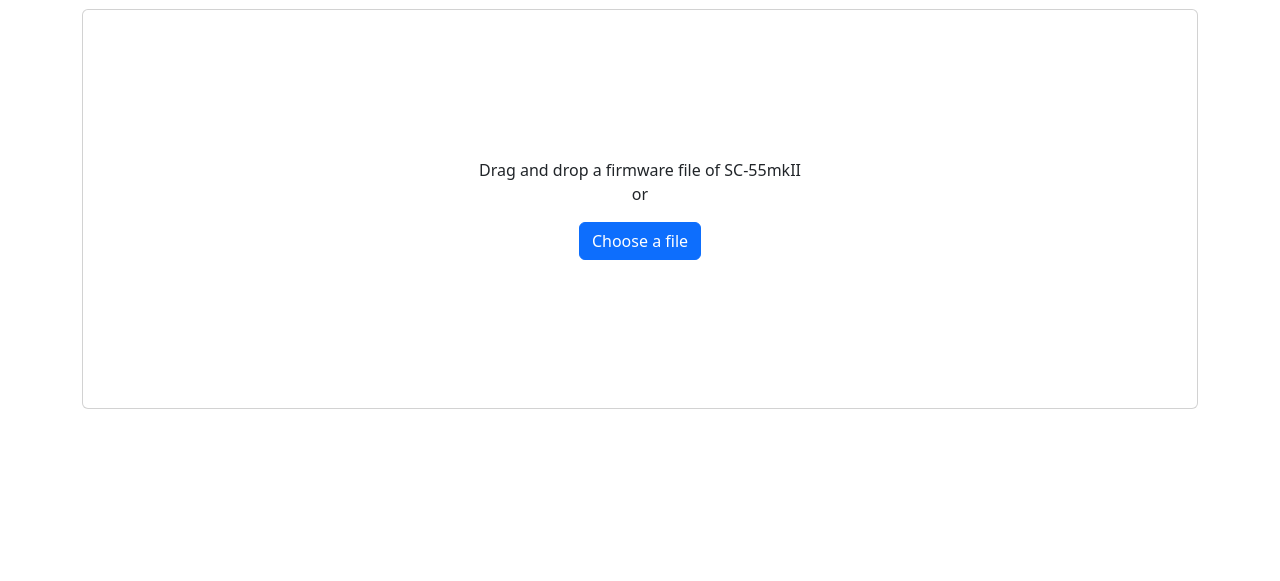
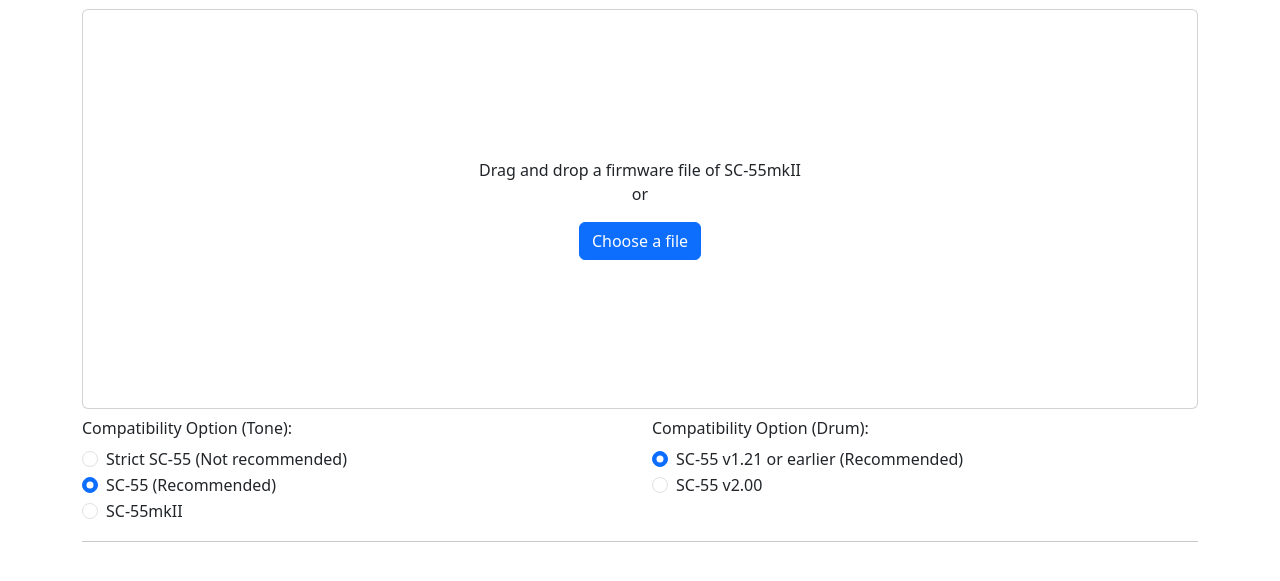
Before and after one commit to shingo45endo/sc55mk2-ctf-patcher, a website: page index.html in a window 1280 px wide. Shown: the part 55-636 px from the top of the page. Drawn offline with nearby package versions, Linux system fonts and the light colour scheme.

Commit message:
Support compatibility options for web UI

```diff
--- a/index.html
+++ b/index.html
@@ -81,8 +81,8 @@
 
 		// Modifies the firmware ROM.
 		try {
-			modifyToneTable(bytes);
-			modifyDrumTable(bytes);
+			modifyToneTable(bytes, document.querySelector('input[name="compat-tone"]:checked').value);
+			modifyDrumTable(bytes, document.querySelector('input[name="compat-drum"]:checked').value);
 
 		} catch (e) {
 			window.alert(e);
@@ -137,6 +137,58 @@
 				</form>
 			</div>
 		</div>
+		<div class="row">
+			<div class="col-md-6">
+				<form>
+					<fieldset class="row">
+						<legend class="col-form-label">Compatibility Option (Tone):</legend>
+						<div class="col-12">
+							<div class="form-check">
+								<label class="form-check-label">
+									<input class="form-check-input" type="radio" name="compat-tone" value="strict-sc55">Strict SC-55 (Not recommended)
+								</label>
+							</div>
+						</div>
+						<div class="col-12">
+							<div class="form-check">
+								<label class="form-check-label">
+									<input class="form-check-input" type="radio" name="compat-tone" value="sc55" checked>SC-55 (Recommended)
+								</label>
+							</div>
+						</div>
+						<div class="col-12">
+							<div class="form-check">
+								<label class="form-check-label">
+									<input class="form-check-input" type="radio" name="compat-tone" value="sc55mk2">SC-55mkII
+								</label>
+							</div>
+						</div>
+					</fieldset>
+				</form>
+			</div>
+			<div class="col-md-6">
+				<form>
+					<fieldset class="row">
+						<legend class="col-form-label">Compatibility Option (Drum):</legend>
+						<div class="col-12">
+							<div class="form-check">
+								<label class="form-check-label">
+									<input class="form-check-input" type="radio" name="compat-drum" value="sc55v1" checked>SC-55 v1.21 or earlier (Recommended)
+								</label>
+							</div>
+						</div>
+						<div class="col-12">
+							<div class="form-check">
+								<label class="form-check-label">
+									<input class="form-check-input" type="radio" name="compat-drum" value="sc55v2">SC-55 v2.00
+								</label>
+							</div>
+						</div>
+					</fieldset>
+				</form>
+			</div>
+		</div>
+		<hr>
 		<div id="my-readme" class="mt-3"></div>
 	</main>
 
```
